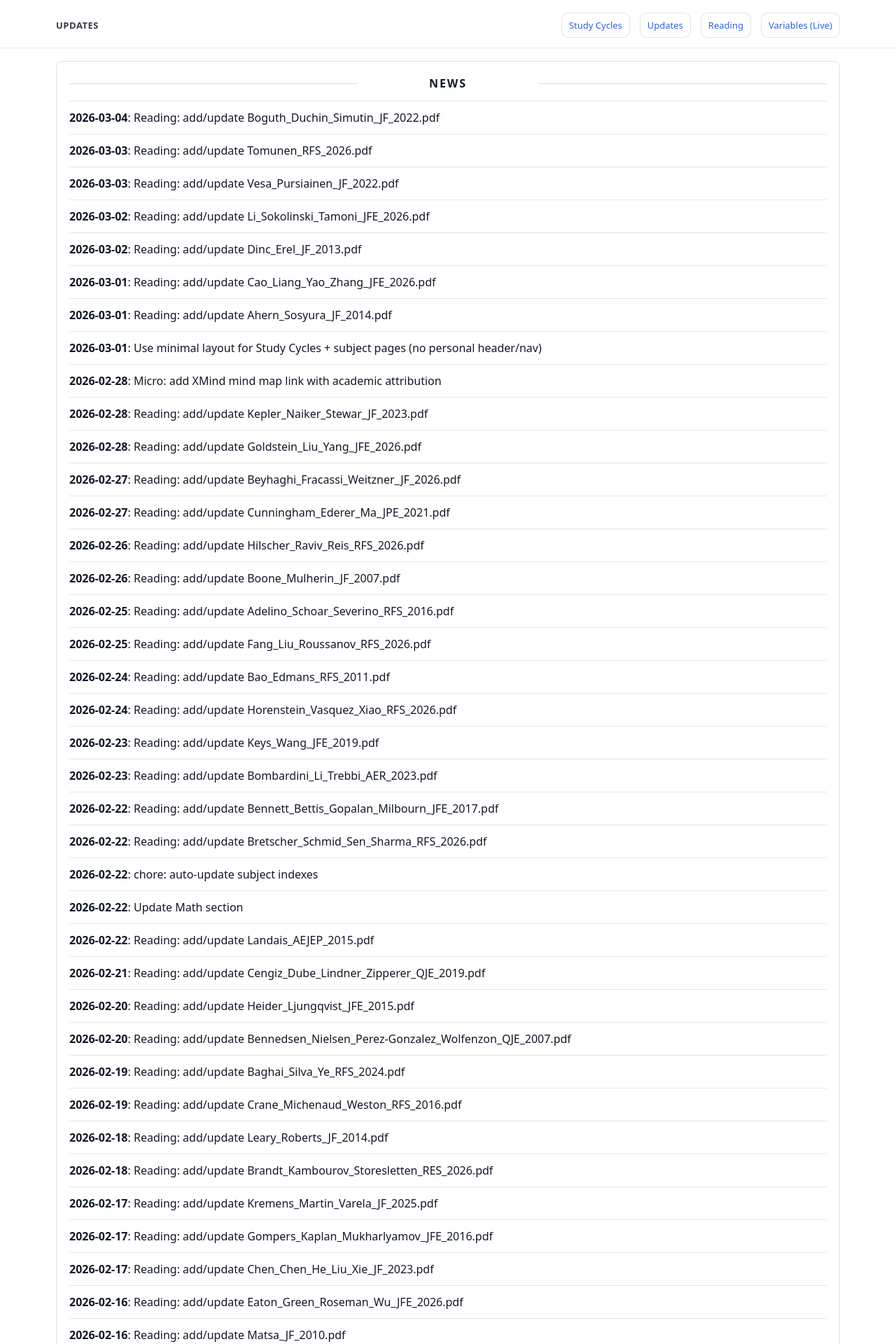
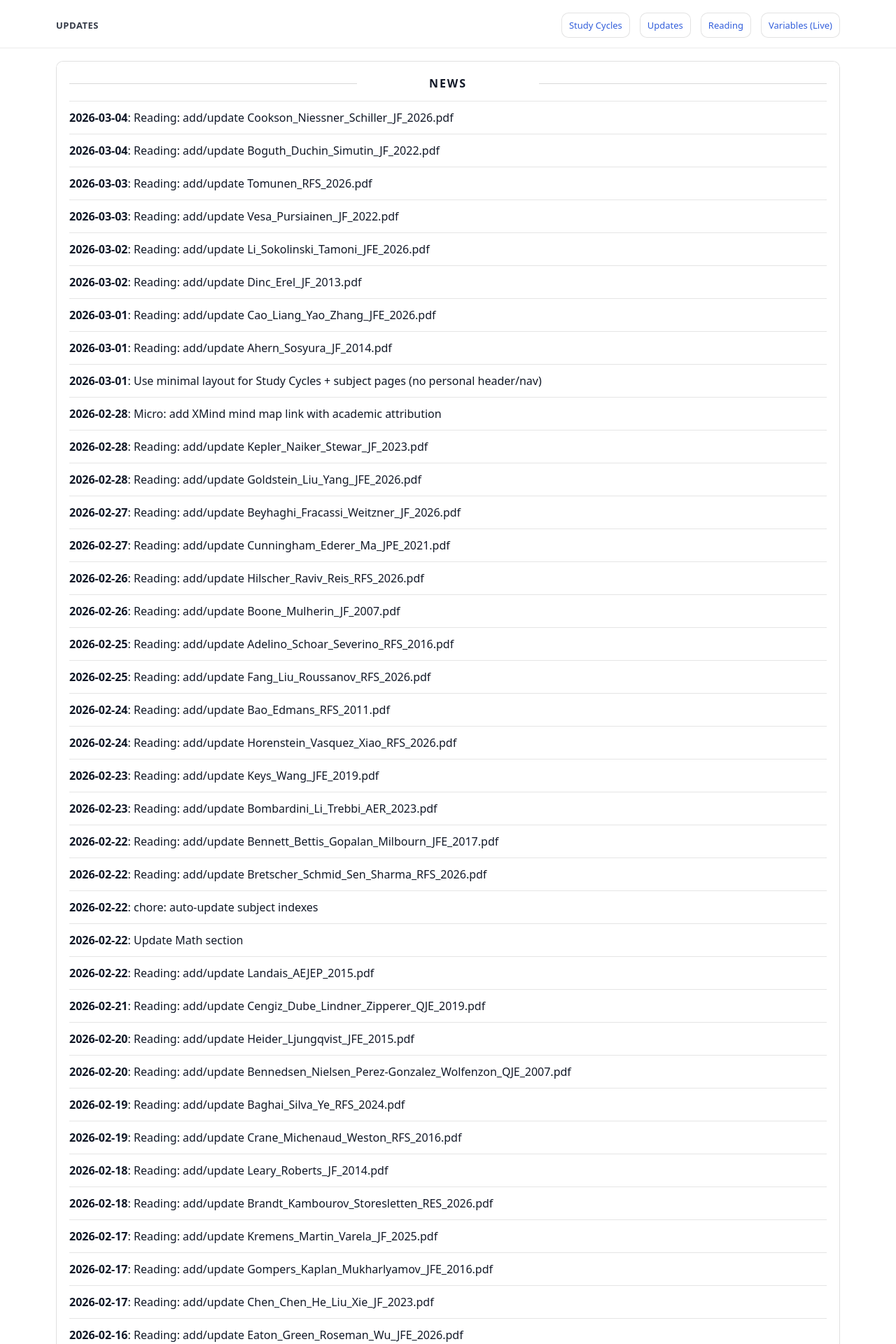
Before and after one commit to yaxinzn/study-archive, a Jekyll site: the page built from updates/index.md, in a window 1280 px wide. Shown: the top 1920 px of the page at 70% size. Built offline with Jekyll 4.4.1, drawn with Linux system fonts in a browser that asks for light colours; some of the changed text lies outside the part shown.

Commit message:
chore: update NEWS feed

```diff
--- a/_data/news.yml
+++ b/_data/news.yml
@@ -1,4 +1,7 @@
 # Auto-generated update history (sorted newest -> oldest). Do not edit manually.
+- ts: "1772627016"
+  date: "2026-03-04"
+  title: "Reading: add/update Cookson_Niessner_Schiller_JF_2026.pdf"
 - ts: "1772625060"
   date: "2026-03-04"
   title: "Reading: add/update Boguth_Duchin_Simutin_JF_2022.pdf"
```
